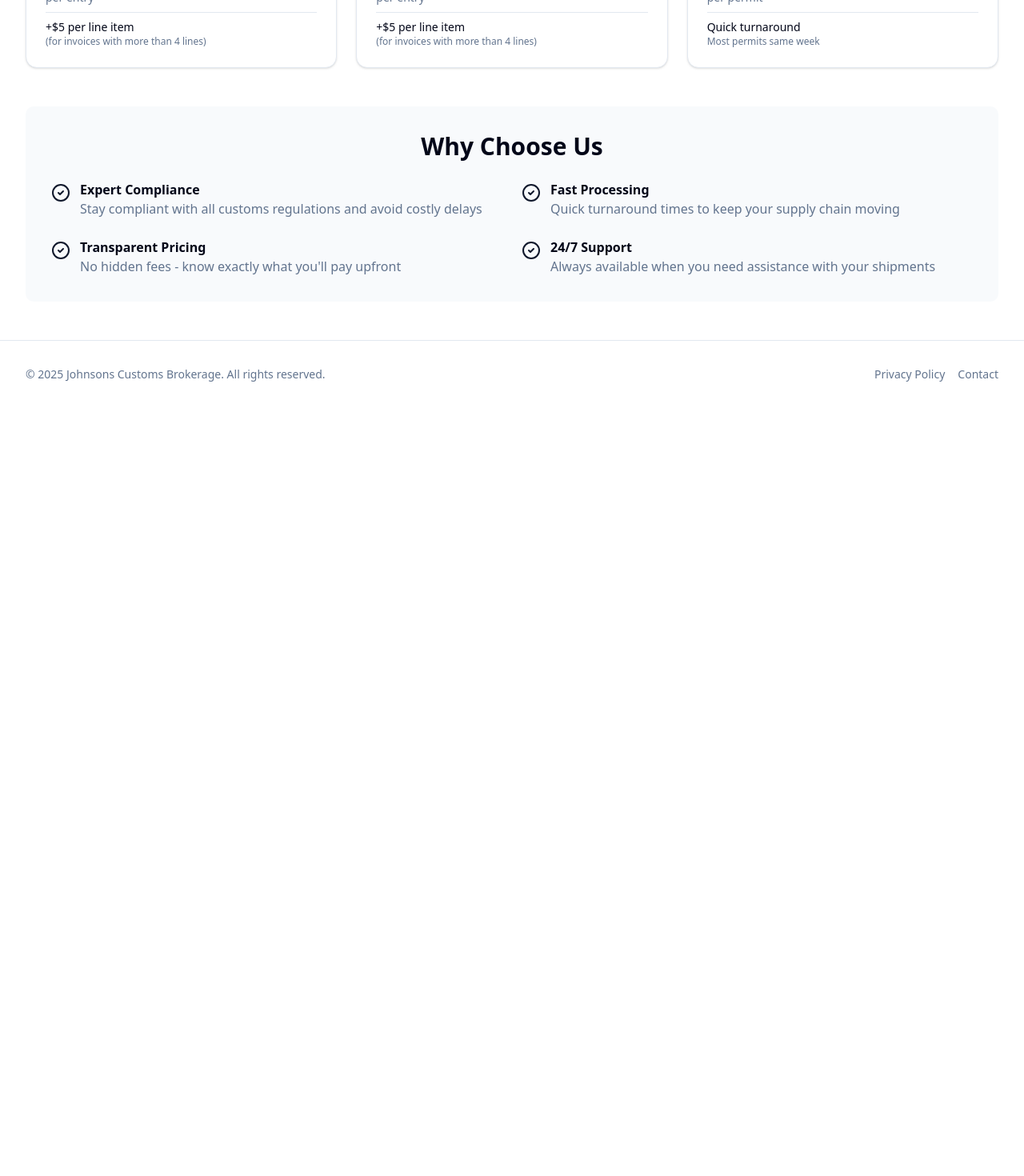
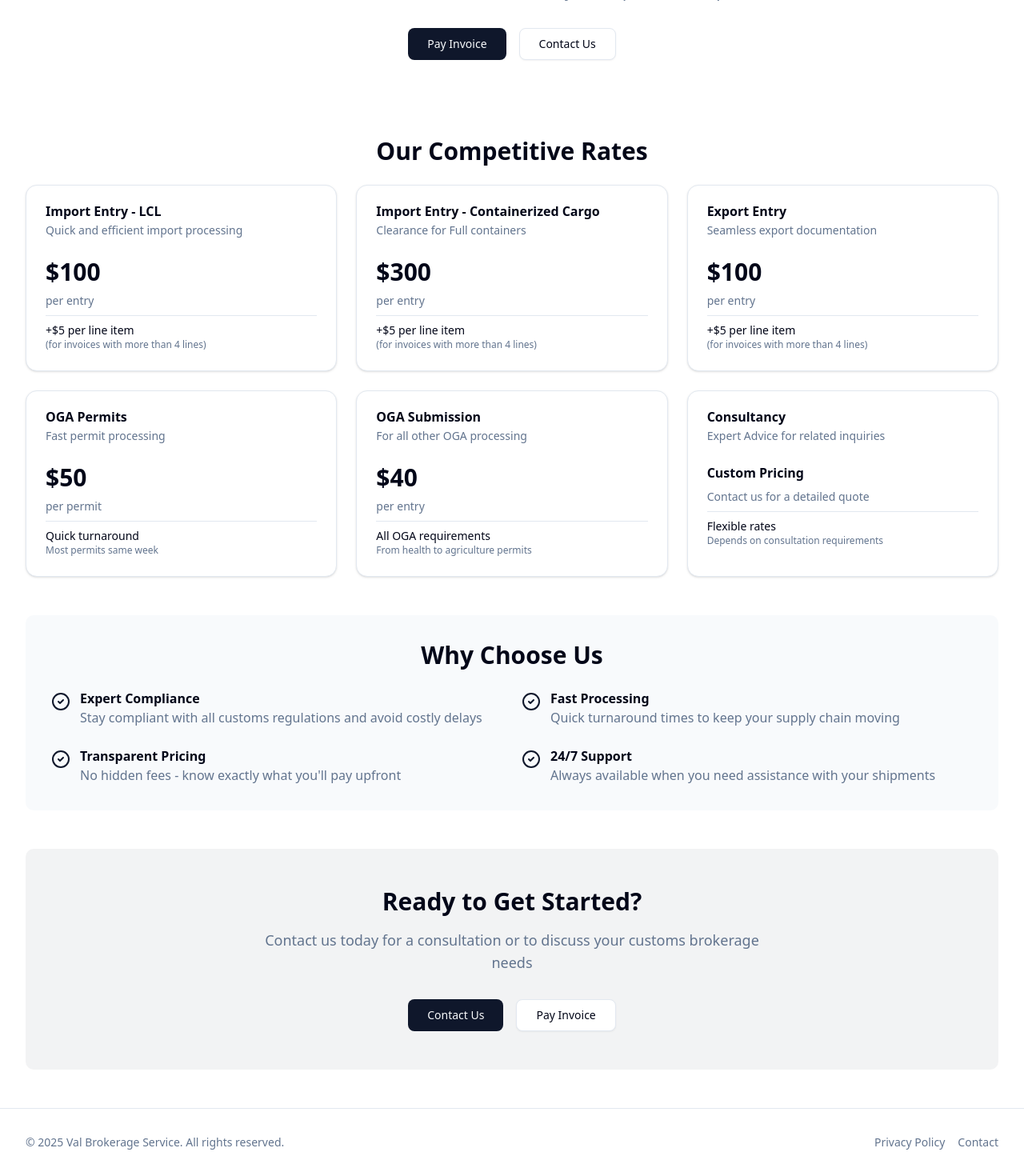
Before and after one commit to josiahuriah/johnsons-brokerage, a Next.js app: page / in a window 1280 px wide. Shown: the part 588-2058 px from the top of the page at 80% size. Before the commit the page ends 1098 px from the top, so only its background shows below. Built offline with nearby package versions, Linux system fonts and the light colour scheme.

Commit message:
Made Design updates

```diff
--- a/src/app/(customerFacing)/about/page.tsx
+++ b/src/app/(customerFacing)/about/page.tsx
@@ -17,7 +17,7 @@ export default function AboutPage() {
             <section className="space-y-6">
                 <h2 className="text-2xl font-bold">Our Story</h2>
                 <p className="text-muted-foreground">
-                    Johnson's Customs Brokerage has grown from a small family-owned
+                    Val's Customs Brokerage has grown from a small family-owned
                     business to one of the most trusted names in customs clearance. Our commitment to
                     accuracy, compliance, and customer service has made us the preferred choice for
                     businesses of all sizes.
--- a/src/app/(customerFacing)/contact/page.tsx
+++ b/src/app/(customerFacing)/contact/page.tsx
@@ -134,8 +134,8 @@ export default function ContactPage() {
                                 <div>
                                     <p className="font-medium">Email</p>
                                     <p className="text-sm text-muted-foreground">
-                                        General: info@johnsonsbrokerage.com<br />
-                                        Support: support@johnsonsbrokerage.com
+                                        General: info@valsbrokerage.com<br />
+                                        Support: support@valsbrokerage.com
                                     </p>
                                 </div>
                             </div>
--- a/src/app/(customerFacing)/layout.tsx
+++ b/src/app/(customerFacing)/layout.tsx
@@ -17,7 +17,7 @@ export default function Layout({
             <div className="container py-8">
                 <div className="flex flex-col sm:flex-row justify-between items-center gap-4">
                     <p className="text-sm text-muted-foreground">
-                        © 2025 Johnsons Customs Brokerage. All rights reserved.
+                        © 2025 Val Brokerage Service. All rights reserved.
                     </p>
                     <nav className="flex gap-4">
                         <a href="/privacy" className="text-sm text-muted-foreground hover:text-foreground">
--- a/src/app/(customerFacing)/page.tsx
+++ b/src/app/(customerFacing)/page.tsx
@@ -2,13 +2,23 @@ import { Card, CardContent, CardDescription, CardHeader, CardTitle } from "@/com
 import { Button } from "@/components/ui/button"
 import Link from "next/link"
 import { CheckCircle2 } from "lucide-react"
+import Image from "next/image"
 
 export default function HomePage() {
     return (
-        <main className="space-y-12">
+         <main className="space-y-12">
             {/* Hero Section */}
             <section className="text-center space-y-4 py-12">
-                <h1 className="text-4xl font-bold">Johnson's Customs Brokerage Services</h1>
+                <div className="flex justify-center mb-6">
+                    <Image
+                        src="/logo.png"
+                        alt="Val's Brokerage Service Logo"
+                        width={500}
+                        height={200}
+                        priority
+                    />
+                </div>
+                <h1 className="text-4xl font-bold">Val's Brokerage</h1>
                 <p className="text-xl text-muted-foreground max-w-3xl mx-auto">
                     Fast and reliable customs clearance for your imports and exports
                 </p>
@@ -28,12 +38,28 @@ export default function HomePage() {
                 <div className="grid md:grid-cols-3 gap-6">
                     <Card>
                         <CardHeader>
-                            <CardTitle>Import Entry</CardTitle>
+                            <CardTitle>Import Entry - LCL</CardTitle>
                             <CardDescription>Quick and efficient import processing</CardDescription>
                         </CardHeader>
                         <CardContent>
                             <div className="space-y-2">
-                                <p className="text-3xl font-bold">$75</p>
+                                <p className="text-3xl font-bold">$100</p>
+                                <p className="text-sm text-muted-foreground">per entry</p>
+                                <div className="pt-2 border-t">
+                                    <p className="text-sm">+$5 per line item</p>
+                                    <p className="text-xs text-muted-foreground">(for invoices with more than 4 lines)</p>
+                                </div>
+                            </div>
+                        </CardContent>
+                    </Card>
+                    <Card>
+                        <CardHeader>
+                            <CardTitle>Import Entry - Containerized Cargo</CardTitle>
+                            <CardDescription>Clearance for Full containers</CardDescription>
+                        </CardHeader>
+                        <CardContent>
+                            <div className="space-y-2">
+                                <p className="text-3xl font-bold">$300</p>
                                 <p className="text-sm text-muted-foreground">per entry</p>
                                 <div className="pt-2 border-t">
                                     <p className="text-sm">+$5 per line item</p>
@@ -62,16 +88,48 @@ export default function HomePage() {
 
                     <Card>
                         <CardHeader>
-                            <CardTitle>Permits</CardTitle>
+                            <CardTitle>OGA Permits</CardTitle>
                             <CardDescription>Fast permit processing</CardDescription>
                         </CardHeader>
                         <CardContent>
                             <div className="space-y-2">
-                                <p className="text-3xl font-bold">$20</p>
+                                <p className="text-3xl font-bold">$50</p>
                                 <p className="text-sm text-muted-foreground">per permit</p>
                                 <div className="pt-2 border-t">
                                     <p className="text-sm">Quick turnaround</p>
                                     <p className="text-xs text-muted-foreground">Most permits same week</p>
+                                </div>
+                            </div>
+                        </CardContent>
+                    </Card>
+                    <Card>
+                        <CardHeader>
+                            <CardTitle>OGA Submission</CardTitle>
+                            <CardDescription>For all other OGA processing</CardDescription>
+                        </CardHeader>
+                        <CardContent>
+                            <div className="space-y-2">
+                                <p className="text-3xl font-bold">$40</p>
+                                <p className="text-sm text-muted-foreground">per entry</p>
+                                <div className="pt-2 border-t">
+                                    <p className="text-sm">All OGA requirements</p>
+                                    <p className="text-xs text-muted-foreground">From health to agriculture permits</p>
+                                </div>
+                            </div>
+                        </CardContent>
+                    </Card>
+                    <Card>
+                        <CardHeader>
+                            <CardTitle>Consultancy</CardTitle>
+                            <CardDescription>Expert Advice for related inquiries</CardDescription>
+                        </CardHeader>
+                        <CardContent>
+                            <div className="space-y-2">
+                                <p className="text-l font-bold">Custom Pricing</p>
+                                <p className="text-sm text-muted-foreground">Contact us for a detailed quote</p>
+                                <div className="pt-2 border-t">
+                                    <p className="text-sm">Flexible rates</p>
+                                    <p className="text-xs text-muted-foreground">Depends on consultation requirements</p>
                                 </div>
                             </div>
                         </CardContent>
@@ -113,6 +171,21 @@ export default function HomePage() {
                     </div>
                 </div>
             </section>
+      {/* Contact CTA Section */}
+            <section className="text-center space-y-4 py-12 bg-primary/5 rounded-lg">
+                <h2 className="text-3xl font-bold">Ready to Get Started?</h2>
+                <p className="text-lg text-muted-foreground max-w-2xl mx-auto">
+                    Contact us today for a consultation or to discuss your customs brokerage needs
+                </p>
+                <div className="flex gap-4 justify-center pt-4">
+                    <Button size="lg" asChild>
+                        <Link href="/contact">Contact Us</Link>
+                    </Button>
+                    <Button size="lg" variant="outline" asChild>
+                        <Link href="/invoice-payment">Pay Invoice</Link>
+                    </Button>
+                </div>
+            </section>
         </main>
     )
 }
--- a/src/app/layout.tsx
+++ b/src/app/layout.tsx
@@ -9,8 +9,8 @@ const inter = Inter({
 });
 
 export const metadata: Metadata = {
-  title: "Ecommerce",
-  description: "Selling Solutions",
+  title: "Vals Brokerage Services",
+  description: "Brokerage Solutions",
 };
 
 export default function RootLayout({
```
Also changed, not shown: public/logo.png (added).
